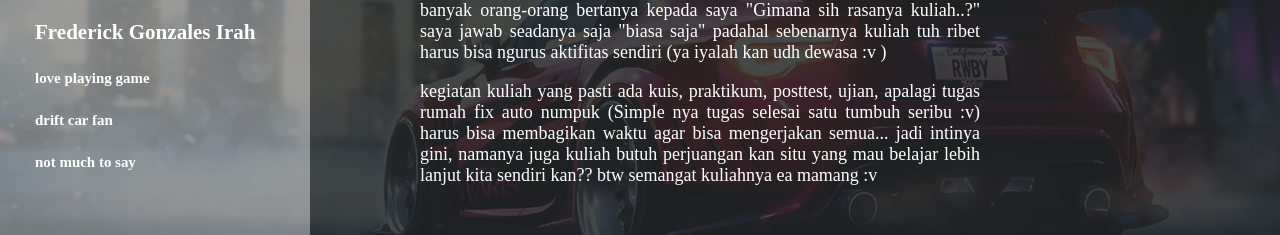
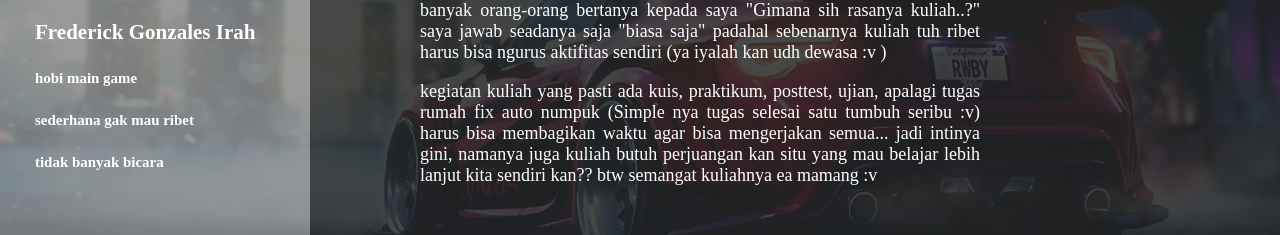
Before and after one commit to freddy-art666/206-Derick.github.io, a plain HTML site: page portfolio.html in a window 1280 px wide. Shown: the part 388-623 px from the top of the page. Drawn offline with Linux system fonts and the light colour scheme.

Commit message:
Add files via upload

```diff
--- a/portfolio.html
+++ b/portfolio.html
@@ -22,9 +22,9 @@
                     <center><img class="FOTO" src="FOTO.jpg"/></center>
                      <font color="white">
                     <h3>Frederick Gonzales Irah</h5>
-                    <h5>love playing game</h5>
-                    <h5>drift car fan</h5>
-                    <h5>not much to say</h5>
+                    <h5>hobi main game</h5>
+                    <h5>sederhana gak mau ribet</h5>
+                    <h5>tidak banyak bicara</h5>
                     </font>
                 </div>
             </div>
```
